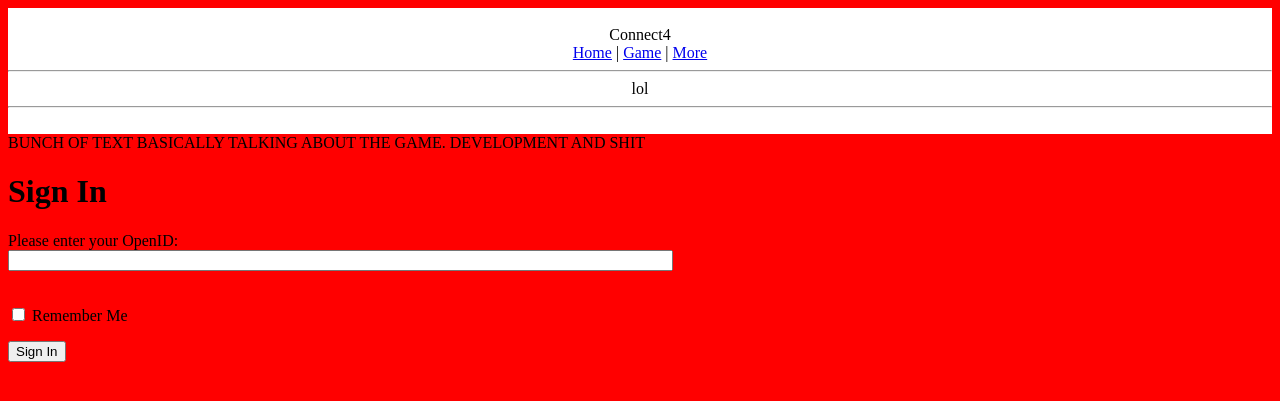
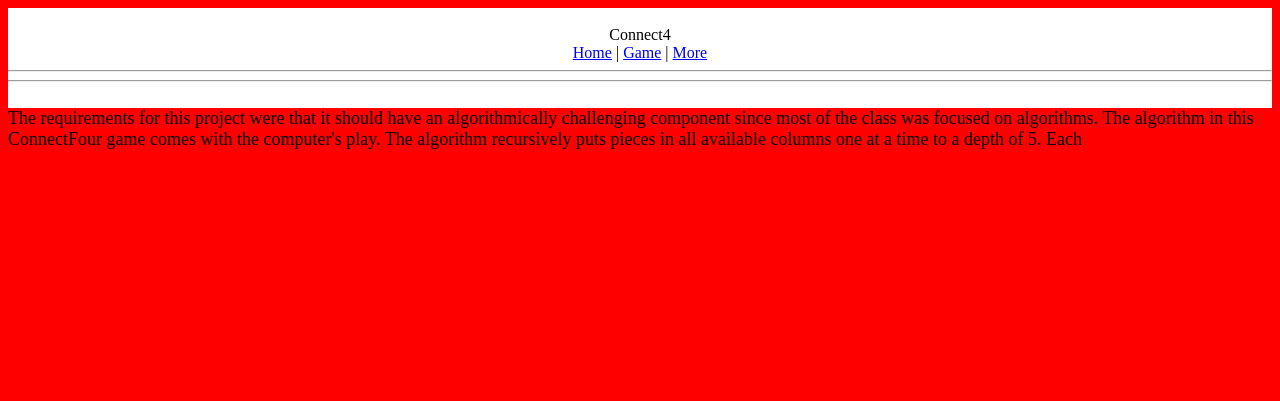
Before and after one commit to arjunkalburgi/legacyConnectFour-c275, a Python web app: template app/templates/credits.html in a window 1280 px wide. Shown: the top 401 px of the page. Run offline with Jinja, Linux system fonts and the light colour scheme; the template is opened without the code that fills it: most values are stand-ins (such as "Sample title", 1, 10 or a date in 2020); form fields are guessed from the names that the template uses.

Commit message:
Would you look at that, a working project, whooohoooo

```diff
--- a/app/templates/base.html
+++ b/app/templates/base.html
@@ -10,77 +10,70 @@
 
     <script src="http://code.jquery.com/jquery-latest.js"></script>
 	<script type="text/javascript">
-		var fart;
+		$(document).ready(function() {
+			$(endgame).hide()
+			restart()
+		});
+
+		var cont = 1
+
 		function play(col) {
 			/*
-			function gets col,
-			it can ajax to get access to the rest of the board
-
 			This function should basically reflect everything from test.py
+			It's wrapped around an if for cont so that once the game is
+			over the user can't keep puttin in pieces randomly.
 			*/
 
+			if (cont) {
 				// ajax request for the board
 				// based on the users click selection
 				$.post('/user_play/',
 					{col: col},
 					function(json) {
 						board = json.board;
-					fart = json;
-					console.log(json);
 						update_board(board);
 					});
 
 				// check win
-			$.post('/check_win/',
-				{},
-				function(json) {
-					player = json.player;
-					if (player) {
-						console.log("Congratulations, ");
-						console.log(player);
-						console.log(" won!");
-
-						$(message).text("Congratulations!");
-						$(message).show()
-
-						// end game and refresh.
-						console.log("yoyo");
-						// end(player);
-
-					}
-				});
+				check4win()
 
 				// go get comps play board
 				$.post('/comp_play/',
 					{},
 					function(json) {
 						board = json.board;
-					console.log(json);
 						update_board(board)
 					});
 
 				// check win
+				check4win();
+			}
+		}
+
+		function check4win() {
+			/*
+			This function is simply an ajax request
+			for the servers check win.
+			If someone did win, we turn off the ability
+			to put pieces in the board and run end()
+			*/
 			$.post('/check_win/',
 				{},
 				function(json) {
 					player = json.player;
 					if (player) {
-						console.log("Congratulations, ");
-						console.log(player);
-						console.log(" won!");
-
-						$(message).text("Sorry, you suck!");
-						$(message).show()
-
 						// end game and refresh.
-						console.log("yoyo");
-						// end(player);
+						cont = 0
+						end(player);
 					}
 				});
-
 		}
 
 		function update_board(board) {
+			/*
+			This function reiceves the board after an ajax from the server
+			Then updates all the spots to reflect what should be shown.
+			*/
 			for (r=0; r<7; r++) {
 				for (c=0; c<7; c++) {
 					if (board[r][c] == 2) {
@@ -89,12 +82,57 @@
 					if (board[r][c] == 1) {
 						document.getElementById(String(r)+String(c)).style.backgroundColor = "yellow";
 					}
+					if (board[r][c] == 0) {
+						document.getElementById(String(r)+String(c)).style.backgroundColor = "white";
+					}
 				}
 			}
 		}
 
 		function end(player) {
-			while (1) {}
+			/*
+			This function quits the game and allows the user to play again
+			*/
+			// show button to restart
+			console.log("Congratulations, " + player + " won!");
+			$(endgame).show()
+			// message to users
+			if (player == 1) {
+				$(message).text("Sorry, you lost, would you like to try again?")
+			} else {
+				$(message).text("Nice job, want to play again?")
+			}
+
+			$(message).show()
+		}
+
+		function restart() {
+			/*
+			simple post request to tell the server
+			to clear the board.
+			*/
+			$.post('/restart/',
+				{},
+				function(json) {
+					board = json.board;
+					update_board(board);
+
+					$(message).hide()
+					$(endgame).hide()
+					cont = 1
+				});
+		}
+
+		function change_difficulty() {
+			value = $('input[name=difficulty]:checked').val();
+			console.log("change_difficulty");
+			console.log(value);
+			$.post('/change_difficulty/',
+				{val: value},
+				function(json) {
+					num = json.val
+					console.log(num)
+				});
 		}
 	</script>
 </head>
@@ -103,8 +141,9 @@
 		<br/>
 		<div>Connect4 <br/><a href="/startup">Home</a> | <a href="/game">Game</a> | <a href="/more">More</a></div>
 		<hr>
-		<div id="message">
-			lol
+		<div id="message"></div>
+		<div id="endgame">
+			<a href="javascript:restart()">Play Again.</a>
 		</div>
 		{% with messages = get_flashed_messages() %}
 			{% if messages %}
--- a/app/templates/credits.html
+++ b/app/templates/credits.html
@@ -1,24 +1,9 @@
 <body style="background-color: red">
 	{%extends "base.html" %}
 	{% block content %}
-	<div>
-		BUNCH OF TEXT BASICALLY TALKING ABOUT THE GAME.
-		DEVELOPMENT AND SHIT
+	<div style="text-alignment: center; font-size: large">
+		The requirements for this project were that it should have an algorithmically challenging component since most of the class was focused on algorithms. The algorithm in this ConnectFour game comes with the computer's play. The algorithm recursively puts pieces in all available columns one at a time to a depth of 5.
+		Each
 	</div>
-
-	<h1>Sign In</h1>
-	<form action="" method="post" name="login">
-		{{ form.hidden_tag() }}
-		<p>
-			Please enter your OpenID:<br/>
-			{{ form.openid(size=80) }}<br/>
-			{% for error in form.openid.errors %}
-				<span style="color: rgb(226, 53, 53);">[{{ error }}]</span>
-			{% endfor %} <br/>
-		</p>
-		<p>{{ form.remember_me  }} Remember Me</p>
-		<p><input type="submit" value="Sign In"></p>
-	</form>
-
 	{% endblock %}
 </body>
--- a/app/templates/game.html
+++ b/app/templates/game.html
@@ -1,7 +1,7 @@
-<body style="background-color: rgb(0, 136, 255)">
+<body style="background-color: rgb(0, 136, 255); text-align: center">
 	{%extends "base.html" %}
 	{% block content %}
-	<div style="width: 498px; margin-left: auto; margin-right: auto;">
+	<div style="display: inline-block; margin-left: auto; margin-right: auto;">
 		<br/>
 		{% for i in range(0,7) %}
 		<button>
```
Also changed, not shown: app/templates/start.html (+32 -9 lines), game/Board.py (+18 -8 lines). Lines whose indentation alone changed are shown as unchanged.
